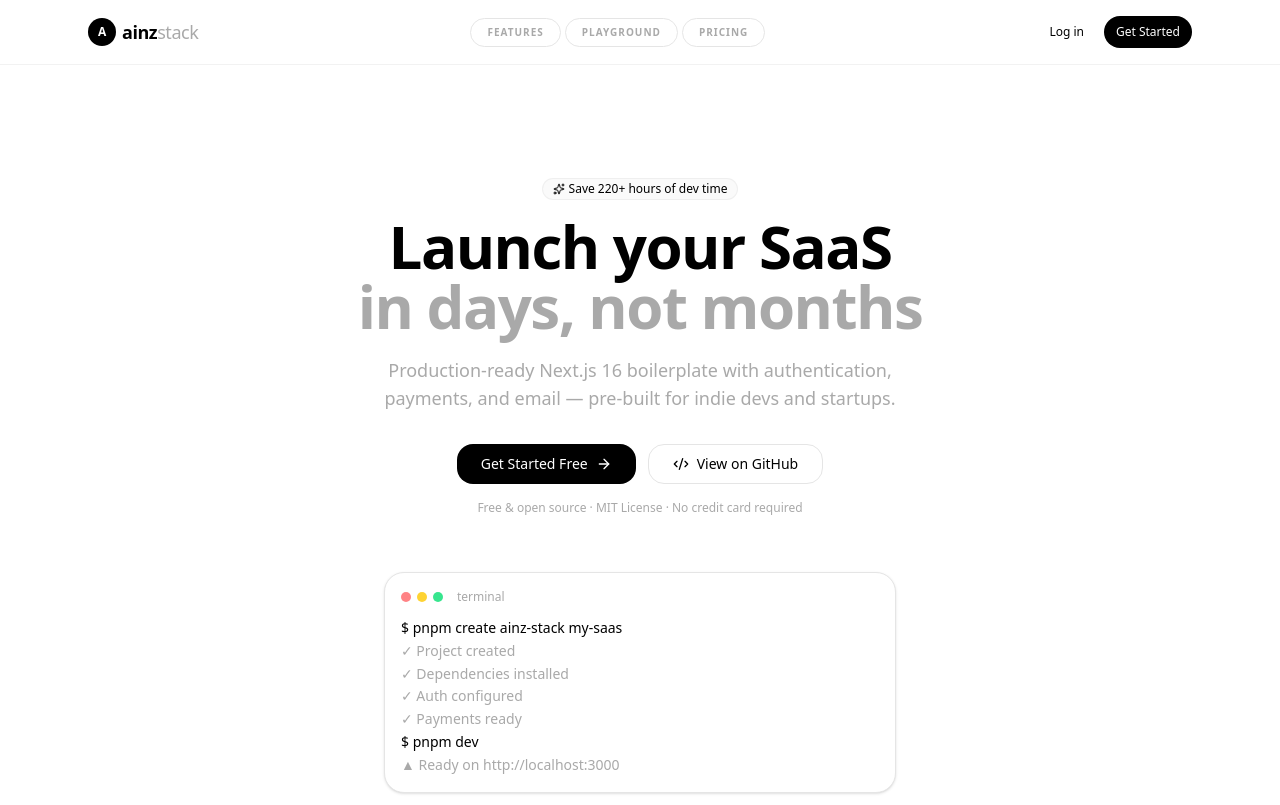
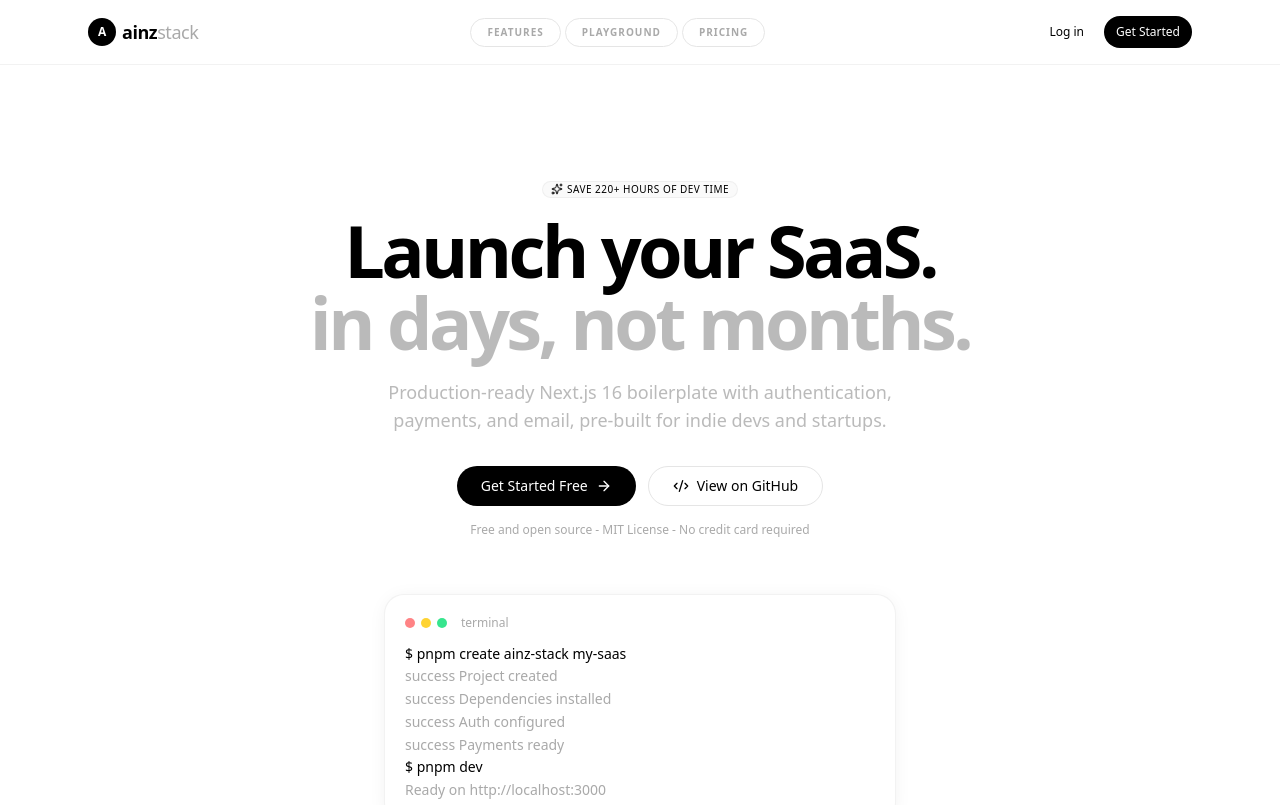
Before and after one commit to JCFcodex/ainz-stack, a Next.js app: page / in a window 1280 px wide. Shown: the top 805 px of the page. Built offline with nearby package versions, Linux system fonts and the light colour scheme.

Commit message:
`feat: redesign marketing hero section visuals`

```diff
--- a/src/app/(marketing)/page.tsx
+++ b/src/app/(marketing)/page.tsx
@@ -1,18 +1,19 @@
 import Link from "next/link";
 import {
   ArrowRight,
+  Check,
+  Code2,
+  CreditCard,
+  Layers,
+  Mail,
+  MousePointerClick,
+  Palette,
   Shield,
-  CreditCard,
-  Mail,
-  Palette,
+  Sparkles,
+  Type,
   Zap,
-  Code2,
-  Check,
-  Sparkles,
-  Layers,
-  MousePointerClick,
-  Type,
 } from "lucide-react";
+import { Badge } from "@/components/ui/badge";
 import { Button } from "@/components/ui/button";
 import {
   Card,
@@ -22,19 +23,17 @@ import {
   CardHeader,
   CardTitle,
 } from "@/components/ui/card";
-import { Badge } from "@/components/ui/badge";
 import { Input } from "@/components/ui/input";
 import { Label } from "@/components/ui/label";
 import { Separator } from "@/components/ui/separator";
 import {
+  AnimatedSection,
   FadeIn,
   StaggerChildren,
   StaggerItem,
-  AnimatedSection,
   TypeWriter,
 } from "@/components/motion";
 
-/* ─────────────────── Hero ─────────────────── */
 function HeroSection() {
   return (
     <section className="relative overflow-hidden">
@@ -43,7 +42,7 @@ function HeroSection() {
           <FadeIn delay={0}>
             <Badge
               variant="secondary"
-              className="mb-4 gap-1 border border-border/50 bg-secondary/50 backdrop-blur-sm"
+              className="mb-4 gap-1 border border-border/50 bg-secondary/50 px-2 py-0 text-[10px] uppercase tracking-wider backdrop-blur-sm"
             >
               <Sparkles className="size-3" />
               Save 220+ hours of dev time
@@ -51,33 +50,30 @@ function HeroSection() {
           </FadeIn>
 
           <FadeIn delay={0.1}>
-            <h1 className="max-w-3xl text-3xl font-extrabold tracking-tight sm:text-4xl md:text-5xl lg:text-6xl">
-              Launch your SaaS
+            <h1 className="max-w-3xl text-4xl font-extrabold tracking-tighter sm:text-5xl md:text-6xl lg:text-7xl">
+              Launch your SaaS.
               <br />
-              <span className="text-muted-foreground">in days, not months</span>
+              <span className="text-muted-foreground/80">in days, not months.</span>
             </h1>
           </FadeIn>
 
           <FadeIn delay={0.2}>
-            <p className="mt-5 max-w-xl text-sm text-muted-foreground sm:text-base lg:text-lg">
+            <p className="mt-5 max-w-xl text-sm text-muted-foreground/80 sm:text-base lg:text-lg">
               Production-ready Next.js 16 boilerplate with authentication,
-              payments, and email — pre-built for indie devs and startups.
+              payments, and email, pre-built for indie devs and startups.
             </p>
           </FadeIn>
 
           <FadeIn delay={0.3}>
             <div className="mt-8 flex w-full flex-col gap-3 sm:w-auto sm:flex-row">
-              <Button size="lg" asChild>
+              <Button size="lg" className="rounded-full" asChild>
                 <Link href="/signup">
                   Get Started Free
                   <ArrowRight className="size-4" />
                 </Link>
               </Button>
-              <Button variant="outline" size="lg" asChild>
-                <Link
-                  href="https://github.com/JCFcodex/ainz-stack"
-                  target="_blank"
-                >
+              <Button variant="outline" size="lg" className="rounded-full" asChild>
+                <Link href="https://github.com/JCFcodex/ainz-stack" target="_blank">
                   <Code2 className="size-4" />
                   View on GitHub
                 </Link>
@@ -87,21 +83,18 @@ function HeroSection() {
 
           <FadeIn delay={0.4}>
             <p className="mt-4 text-xs text-muted-foreground">
-              Free &amp; open source · MIT License · No credit card required
+              Free and open source - MIT License - No credit card required
             </p>
           </FadeIn>
         </div>
 
-        {/* Hero Visual — Animated Terminal */}
         <FadeIn delay={0.5} className="mx-auto mt-10 max-w-lg sm:mt-14">
-          <div className="rounded-xl border border-border bg-card p-4 shadow-sm">
+          <div className="rounded-2xl border border-border/50 bg-card p-5 shadow-[0_2px_20px_-4px_rgba(0,0,0,0.08)]">
             <div className="flex items-center gap-1.5 pb-3">
               <div className="size-2.5 rounded-full bg-red-400/80" />
               <div className="size-2.5 rounded-full bg-yellow-400/80" />
               <div className="size-2.5 rounded-full bg-green-400/80" />
-              <span className="ml-2 text-xs text-muted-foreground">
-                terminal
-              </span>
+              <span className="ml-2 text-xs text-muted-foreground">terminal</span>
             </div>
             <TypeWriter
               className="text-xs leading-relaxed sm:text-sm"
@@ -111,19 +104,19 @@ function HeroSection() {
                   className: "text-foreground font-medium",
                 },
                 {
-                  text: "✓ Project created",
+                  text: "success Project created",
                   className: "text-muted-foreground",
                 },
                 {
-                  text: "✓ Dependencies installed",
+                  text: "success Dependencies installed",
                   className: "text-muted-foreground",
                 },
                 {
-                  text: "✓ Auth configured",
+                  text: "success Auth configured",
                   className: "text-muted-foreground",
                 },
                 {
-                  text: "✓ Payments ready",
+                  text: "success Payments ready",
                   className: "text-muted-foreground",
                 },
                 { text: "", className: "text-transparent", delay: 5 },
@@ -133,7 +126,7 @@ function HeroSection() {
                   delay: 6,
                 },
                 {
-                  text: "▲ Ready on http://localhost:3000",
+                  text: "Ready on http://localhost:3000",
                   className: "text-muted-foreground",
                   delay: 7,
                 },
```
